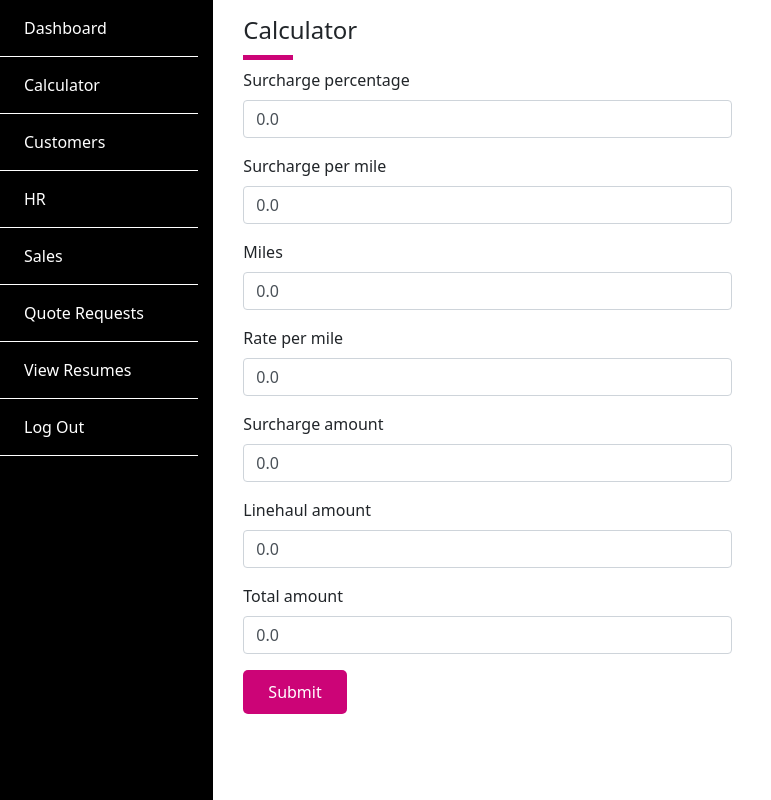
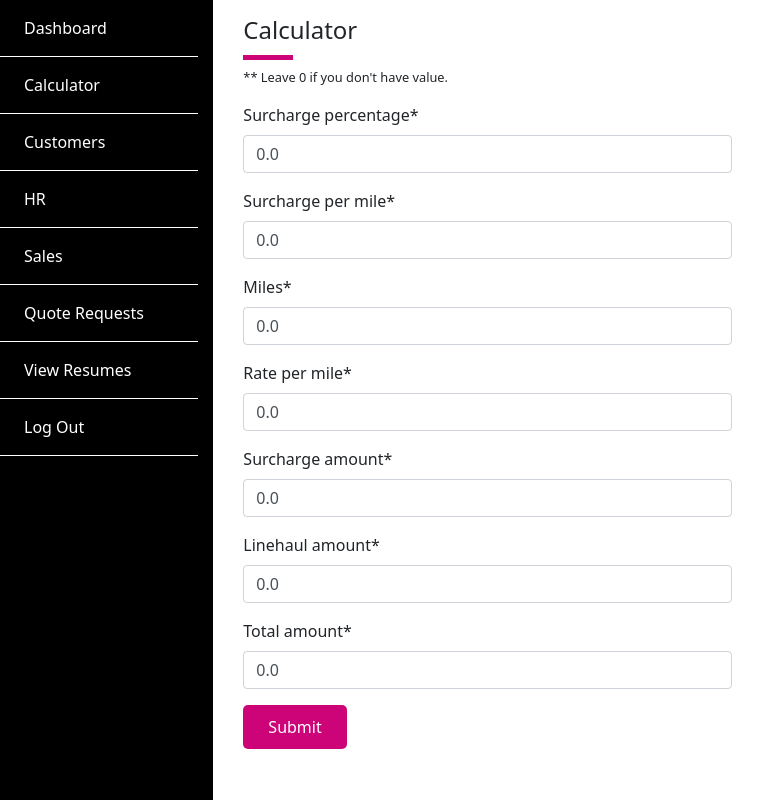
Before and after one commit to sushant021/Larway, a Django app: page /calculator/ in a window 1280 px wide. Shown: the whole page, without its empty margins (0-771 px from the left). Run offline with Django 3.2, Linux system fonts and the light colour scheme; some libraries are stand-ins or nearby versions.

Commit message:
Edited Calculator

```diff
--- a/SiteApp/models.py
+++ b/SiteApp/models.py
@@ -84,10 +84,12 @@ class FuelSurcharge(models.Model):
 
 
 class FuelData(models.Model):
-    surcharge_percentage = models.FloatField(blank=True, default=0.00)
-    surcharge_per_mile = models.FloatField(blank=True, default=0.00)
-    miles = models.FloatField(blank=True, default=0.00)
-    rate_per_mile = models.FloatField(blank=True, default=0.00)
-    surcharge_amount = models.FloatField(blank=True, default=0.00)
-    linehaul_amount = models.FloatField(blank=True, default=0.00)
-    total_amount = models.FloatField(blank=True, default=0.00)
+    surcharge_percentage = models.FloatField(
+        blank=False, default=0.00, null=False)
+    surcharge_per_mile = models.FloatField(
+        blank=False, null=False, default=0.00)
+    miles = models.FloatField(blank=False, null=False, default=0.00)
+    rate_per_mile = models.FloatField(blank=False, null=False, default=0.00)
+    surcharge_amount = models.FloatField(blank=False, null=False, default=0.00)
+    linehaul_amount = models.FloatField(blank=False, null=False, default=0.00)
+    total_amount = models.FloatField(blank=False, null=False, default=0.00)
--- a/SiteApp/templates/SiteApp/fuel_data.html
+++ b/SiteApp/templates/SiteApp/fuel_data.html
@@ -4,6 +4,7 @@
     <div class="col-sm-12 col-md-6 col-lg-6 col-xl-6">
       <h4 class="underline-left">Calculator</h4>
 
+      <p class="small">** Leave 0 if you don't have value.</p>
       <form action="{% url 'fuel_data' %}" method="post">
         {{ form | crispy }} {% csrf_token %}
         <input type="submit" name="Submit" class="larway-btn" />
@@ -16,13 +17,13 @@
         <h4 class="underline-left">Result</h4>
         <div class="gap-2"></div>
         <ul class="list-group">
-            <li class="list-group-item d-flex justify-content-between align-items-center"> {% if total != 0 %} Total Cost: <span class="badge badge-primary badge-pill"> {{total}} </span>  {% endif %}</li>
-            <li class="list-group-item d-flex justify-content-between align-items-center"> {% if line_haul != 0 %} Linehaul: <span class="badge badge-primary badge-pill"> {{line_haul}} </span>  {% endif %}</li>
-            <li class="list-group-item d-flex justify-content-between align-items-center"> {% if fsc_amt != 0 %} FSC Amount: <span class="badge badge-primary badge-pill"> {{fsc_amt}} </span>  {% endif %}</li>
-            <li class="list-group-item d-flex justify-content-between align-items-center"> {% if fsc_percent != 0 %} FSC Percentage: <span class="badge badge-primary badge-pill"> {{fsc_percent}} </span>  {% endif %}</li>
-            <li class="list-group-item d-flex justify-content-between align-items-center"> {% if fsc_dollar != 0 %} FSC per mile: <span class="badge badge-primary badge-pill"> {{fsc_dollar}} </span>  {% endif %}</li>
-            <li class="list-group-item d-flex justify-content-between align-items-center"> {% if rpm != 0 %} Rate per mile: <span class="badge badge-primary badge-pill"> {{rpm}} </span>  {% endif %}</li>
-            <li class="list-group-item d-flex justify-content-between align-items-center"> {% if miles != 0 %} Miles Travelled: <span class="badge badge-primary badge-pill"> {{miles}} </span>  {% endif %}</li>
+             {% if total != 0 %} <li class="list-group-item d-flex justify-content-between align-items-center"> Total Cost: <span class="badge badge-primary badge-pill"> {{total}} </span>  </li> {% endif %}
+             {% if line_haul != 0 %} <li class="list-group-item d-flex justify-content-between align-items-center"> Linehaul: <span class="badge badge-primary badge-pill"> {{line_haul}} </span>  </li> {% endif %}
+             {% if fsc_amt != 0 %} <li class="list-group-item d-flex justify-content-between align-items-center"> FSC Amount: <span class="badge badge-primary badge-pill"> {{fsc_amt}} </span>  </li> {% endif %}
+             {% if fsc_percent != 0 %} <li class="list-group-item d-flex justify-content-between align-items-center"> FSC Percentage: <span class="badge badge-primary badge-pill"> {{fsc_percent}} </span>  </li> {% endif %}
+             {% if fsc_dollar != 0 %} <li class="list-group-item d-flex justify-content-between align-items-center"> FSC per mile: <span class="badge badge-primary badge-pill"> {{fsc_dollar}} </span>  </li> {% endif %}
+             {% if rpm != 0 %} <li class="list-group-item d-flex justify-content-between align-items-center"> Rate per mile: <span class="badge badge-primary badge-pill"> {{rpm}} </span>  </li> {% endif %}
+             {% if miles != 0 %} <li class="list-group-item d-flex justify-content-between align-items-center"> Miles Travelled: <span class="badge badge-primary badge-pill"> {{miles}} </span>  </li> {% endif %}
         </ul>
 
 
--- a/SiteApp/views.py
+++ b/SiteApp/views.py
@@ -280,7 +280,28 @@ def get_fuel_values(cd):
     fsc_amt = cd['surcharge_amount']
     total = cd['total_amount']
 
-    if line_haul == 0 or None:
+    if fsc_percent == 0:
+        fsc_percent = 0.0
+
+    if fsc_dollar == 0:
+        fsc_dollar = 0.0
+
+    if miles == 0:
+        miles = 0.0
+
+    if rpm == 0:
+        rpm = 0.0
+
+    if line_haul == 0:
+        line_haul = 0.0
+
+    if fsc_amt == 0:
+        fsc_amt = 0.0
+
+    if total == 0:
+        total = 0.0
+
+    if line_haul == 0 :
         if rpm != 0 and miles != 0:
             line_haul = rpm * miles
         if total != 0 and fsc_amt != 0:
@@ -293,15 +314,15 @@ def get_fuel_values(cd):
     elif fsc_percent != 0:
         fsc_amt = line_haul * (fsc_percent/100)
 
-    if total == 0 or None:
+    if total == 0 :
         if fsc_amt != 0 and line_haul != 0:
             total = fsc_amt + line_haul
 
-    if fsc_percent == 0 or None:
+    if fsc_percent == 0 :
         if fsc_amt != 0 and line_haul != 0:
             fsc_percent = (fsc_amt/line_haul)
 
-    if fsc_dollar == 0 or None:
+    if fsc_dollar == 0 :
         if fsc_amt != 0 and miles != 0:
             fsc_dollar = fsc_amt / miles
 
@@ -309,15 +330,15 @@ def get_fuel_values(cd):
         if fsc_amt != 0 and total != 0:
             fsc_percent = (fsc_amt / (total-fsc_amt)) * 100
 
-    if line_haul == 0 or None:
+    if line_haul == 0 :
         if total != 0 and fsc_amt != 0:
             line_haul = total - fsc_amt
 
-    if rpm == 0 or None:
+    if rpm == 0 :
         if line_haul != 0 and miles != 0:
             rpm = line_haul / miles
 
-    if miles == 0 or None:
+    if miles == 0 :
         if line_haul != 0 and rpm != 0:
             miles = line_haul / rpm
 
```
Also changed, not shown: SiteApp/migrations/0006_auto_20191208_1702.py (added), db.sqlite3.
